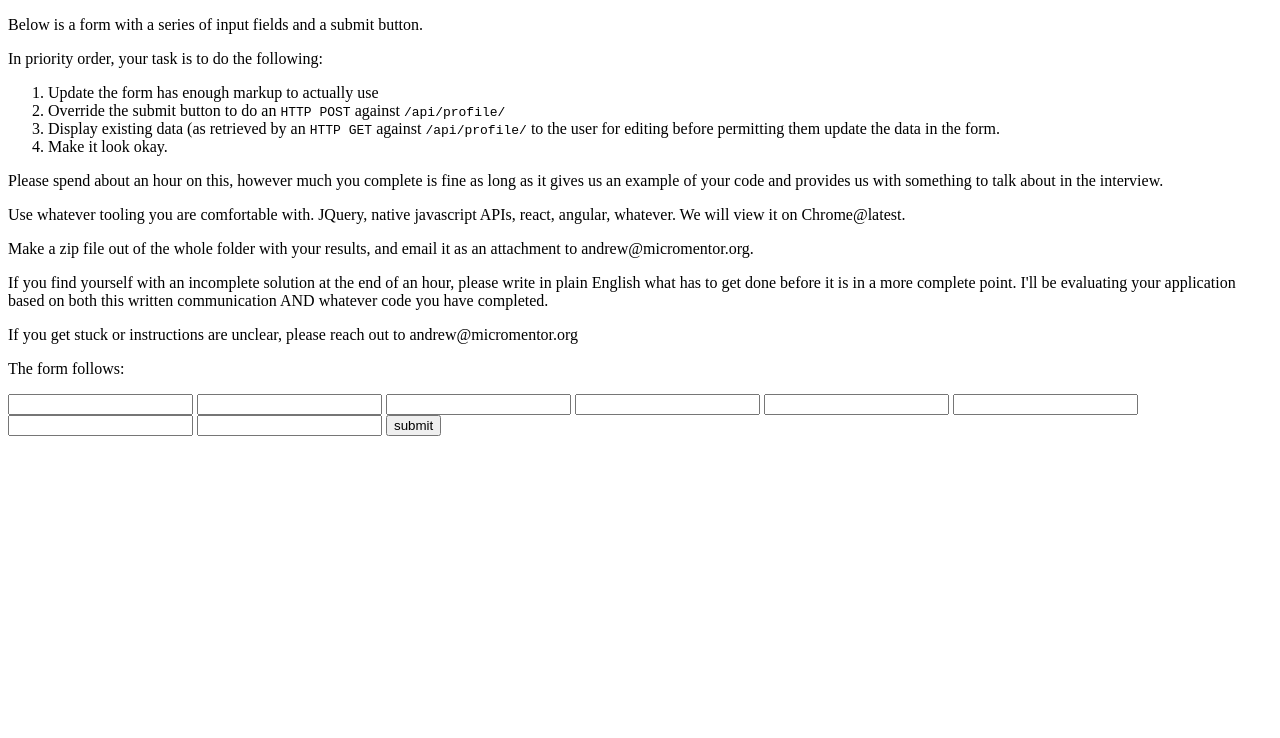
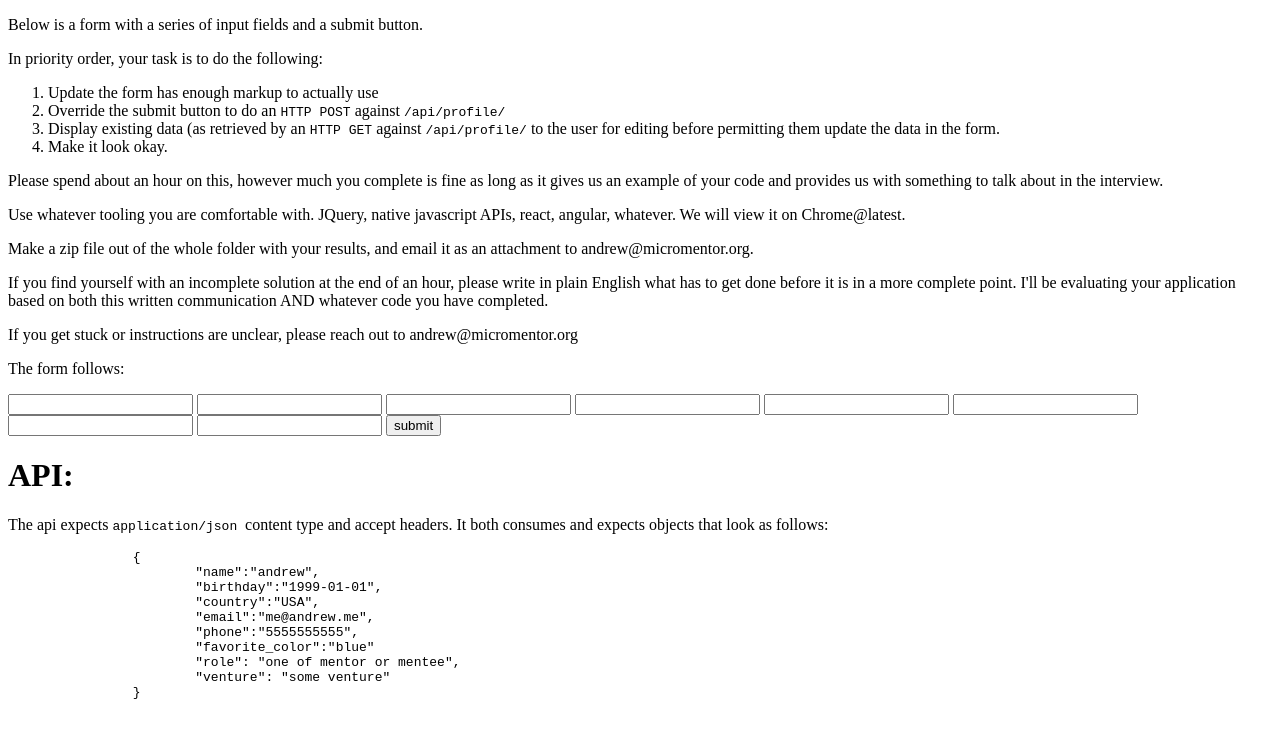
Before and after one commit to AWinterman/micromentor-homework, a website: page public/index.html in a window 1280 px wide. Drawn offline with Linux system fonts and the light colour scheme.

Commit message:
update index docs

```diff
--- a/public/index.html
+++ b/public/index.html
@@ -51,6 +51,24 @@
             <input name="favorite_color" type="text">
             <button>submit</button>
         </form>
+
+	<h1>API:</h1>
+	<p>
+	The api expects <code> application/json </code> content type and accept headers.
+	It both consumes and expects objects that look as follows:
+	<pre>
+		{
+			"name":"andrew",
+		 	"birthday":"1999-01-01",
+			"country":"USA",
+			"email":"me@andrew.me",
+			"phone":"5555555555",
+			"favorite_color":"blue"
+			"role": "one of mentor or mentee",
+			"venture": "some venture"
+		}
+	</pre>
+	</p>
     </body>
 
 </html>
```
